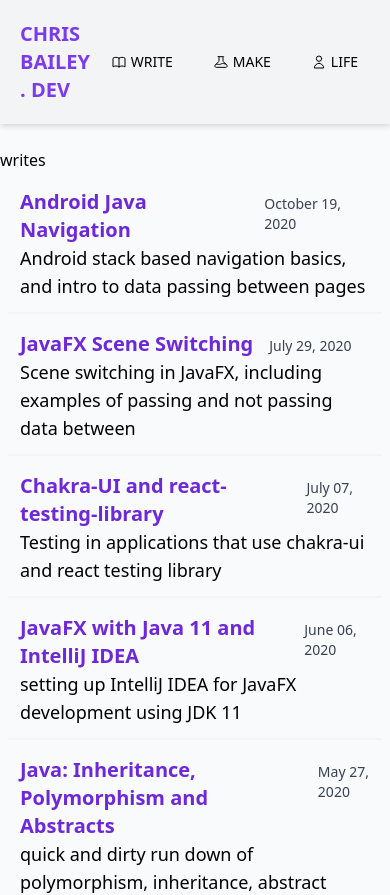
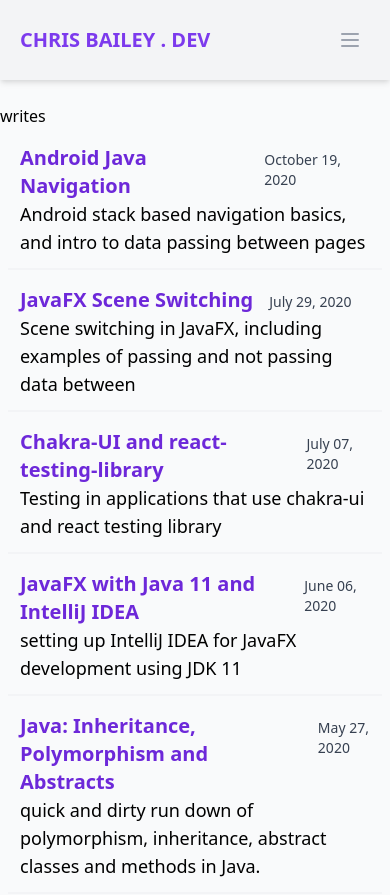
Before and after one commit to xchrisbailey/chrisbaileydev_v2, a Next.js app: page /write in a window 390 px wide. Shown: the top 895 px of the page. Built offline with nearby package versions, Linux system fonts and the light colour scheme; a small style sheet from the web is missing; what @tailwindcss/typography would draw is missing.

Commit message:
feat: :lipstick: responsive nav

```diff
--- a/src/components/nav.js
+++ b/src/components/nav.js
@@ -1,14 +1,73 @@
 import Link from 'next/link';
+import { useState } from 'react';
 
-export default function Nav() {
+const Nav = () => {
+  const [navOpen, setNavOpen] = useState(false);
+
   return (
-    <nav className="flex px-5 py-5 font-semibold bg-gray-100 dark:bg-gray-900 shadow-md justify-between items-center">
+    <nav className=" px-5 py-5 font-semibold bg-gray-100 dark:bg-gray-900 shadow-md">
+      <div className="flex justify-between items-center">
         <Link href="/">
           <a className="text-xl uppercase text-purple-600 dark:text-purple-200 dark:hover:text-purple-400">
             chris bailey . dev
           </a>
         </Link>
-      <div className="flex space-x-4">
+
+        {/* md+ nav links */}
+        <div className="hidden md:flex space-x-4">{navLinks()}</div>
+
+        {/* hamburger menu hidden md+ */}
+        <div className="md:hidden">
+          <button
+            class="inline-flex items-center justify-center p-2 rounded-md text-gray-400 hover:text-white hover:bg-gray-700 focus:outline-none focus:ring-2 focus:ring-inset focus:ring-white"
+            aria-expanded="false"
+            onClick={() => setNavOpen(!navOpen)}
+          >
+            <span class="sr-only">Open main menu</span>
+            <svg
+              class="block h-6 w-6"
+              xmlns="http://www.w3.org/2000/svg"
+              fill="none"
+              viewBox="0 0 24 24"
+              stroke="currentColor"
+              aria-hidden="true"
+            >
+              <path
+                stroke-linecap="round"
+                stroke-linejoin="round"
+                stroke-width="2"
+                d="M4 6h16M4 12h16M4 18h16"
+              />
+            </svg>
+            <svg
+              class="hidden h-6 w-6"
+              xmlns="http://www.w3.org/2000/svg"
+              fill="none"
+              viewBox="0 0 24 24"
+              stroke="currentColor"
+              aria-hidden="true"
+            >
+              <path
+                stroke-linecap="round"
+                stroke-linejoin="round"
+                stroke-width="2"
+                d="M6 18L18 6M6 6l12 12"
+              />
+            </svg>
+          </button>
+        </div>
+      </div>
+
+      {/* small nav links */}
+      <div className={`flex flex-col ${navOpen ? '' : 'hidden'} md:hidden`}>
+        {navLinks()}
+      </div>
+    </nav>
+  );
+};
+
+const navLinks = () => (
+  <>
     <div className="nav-item">
       <svg
         xmlns="http://www.w3.org/2000/svg"
@@ -67,7 +126,7 @@
         LIFE
       </a>
     </div>
-      </div>
-    </nav>
+  </>
 );
-}
+
+export default Nav;
```
Lines whose indentation alone changed are shown as unchanged.
